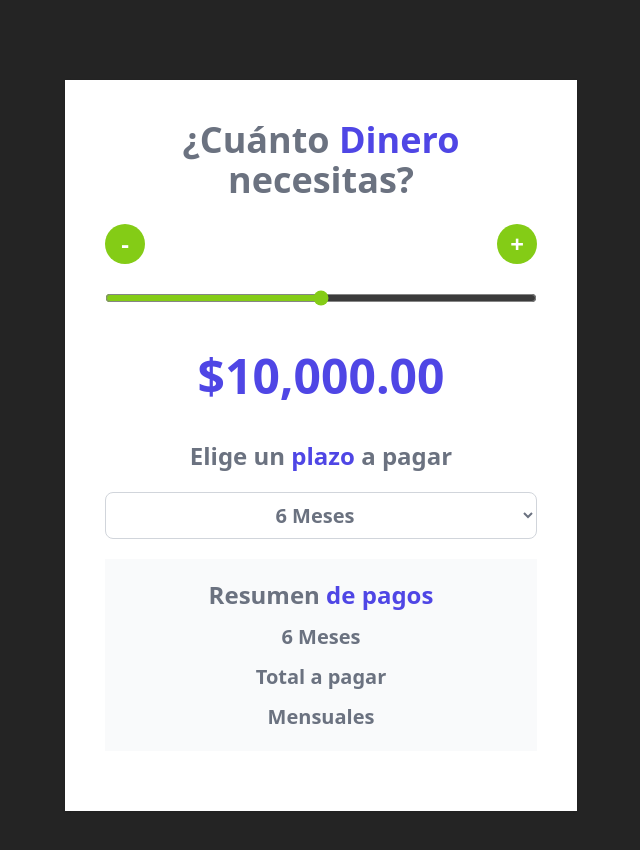
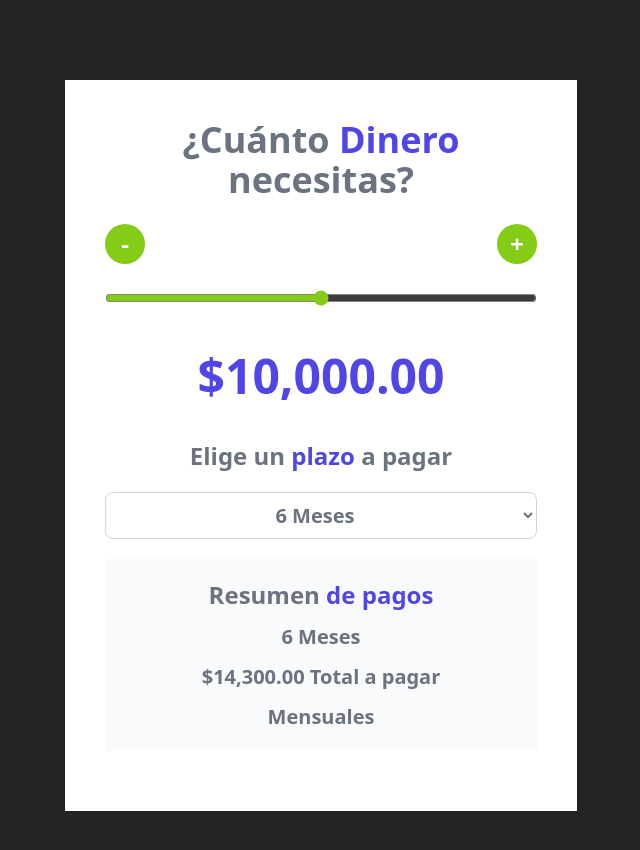
Before and after one commit to dgutierrez21/JavaScript-Moderno-Guia-Definitiva-Construye-20-Proyectos, a React (Vite) app in the folder Curso+JS+Moderno/Curso JS Moderno/Introduccion-React/cotizador-prestamos-react/: page / in a window 1280 px wide. Shown: the top 850 px of the page, without its empty margins (319-959 px from the left). Built offline with nearby package versions, Linux system fonts and the light colour scheme.

Commit message:
¿Qué es useEffect? y como se utiliza

```diff
--- a/Curso+JS+Moderno/Curso JS Moderno/Introduccion-React/cotizador-prestamos-react/src/App.jsx
+++ b/Curso+JS+Moderno/Curso JS Moderno/Introduccion-React/cotizador-prestamos-react/src/App.jsx
@@ -1,7 +1,7 @@
-import { useState } from "react";
+import { useState, useEffect } from "react";
 import Header from "./components/Header";
 import Button from "./components/Button";
-import { formatearDinero } from "./helpers";
+import { formatearDinero, calcularTotal } from "./helpers";
 
 function App() {
   // El React useState Hook nos permite rastrear el estado en un componente de función. Estado generalmente se refiere a los datos o propiedades que necesitan ser de seguimiento en una aplicación.
@@ -9,6 +9,17 @@ function App() {
   // Estado | Actualizar estado
   const [cantidad, setCantidad] = useState(10000);
   const [meses, setMeses] = useState(6);
+  const [total, setTotal] = useState(0);
+
+  //   El gancho useEffect le permite realizar efectos secundarios en sus componentes.
+
+  // Algunos ejemplos de efectos secundarios son: obtención de datos, actualización directa del DOM y temporizadores.
+
+  // useEffect acepta dos argumentos. El segundo argumento es opcional.
+  useEffect(() => {
+    const resultado = calcularTotal(cantidad, meses);
+    setTotal(resultado);
+  }, [cantidad, meses]);
 
   const MIN = 0;
   const MAX = 20000;
@@ -95,7 +106,7 @@ function App() {
           {meses} Meses
         </p>
         <p className="text-xl text-gray-500 text-center font-bold">
-          Total a pagar
+          {formatearDinero(total)} Total a pagar
         </p>
         <p className="text-xl text-gray-500 text-center font-bold">Mensuales</p>
       </div>
```
